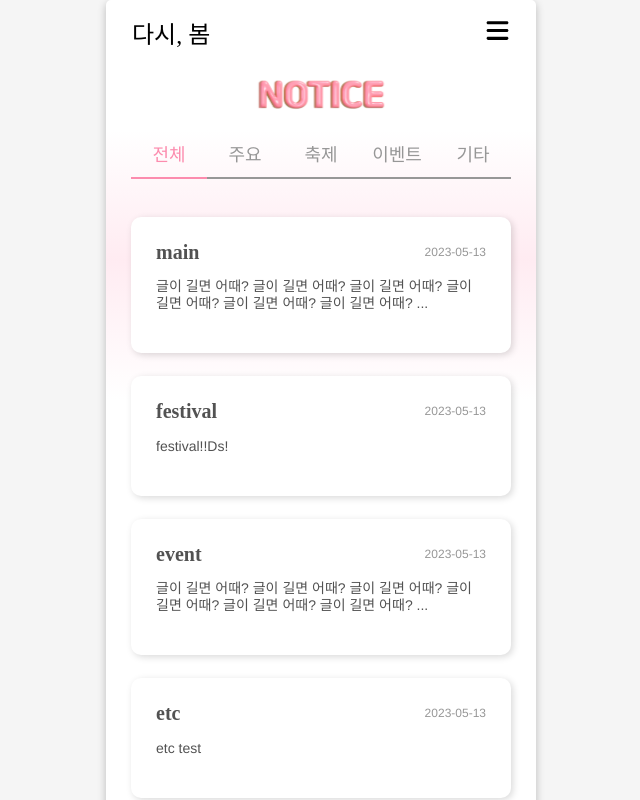
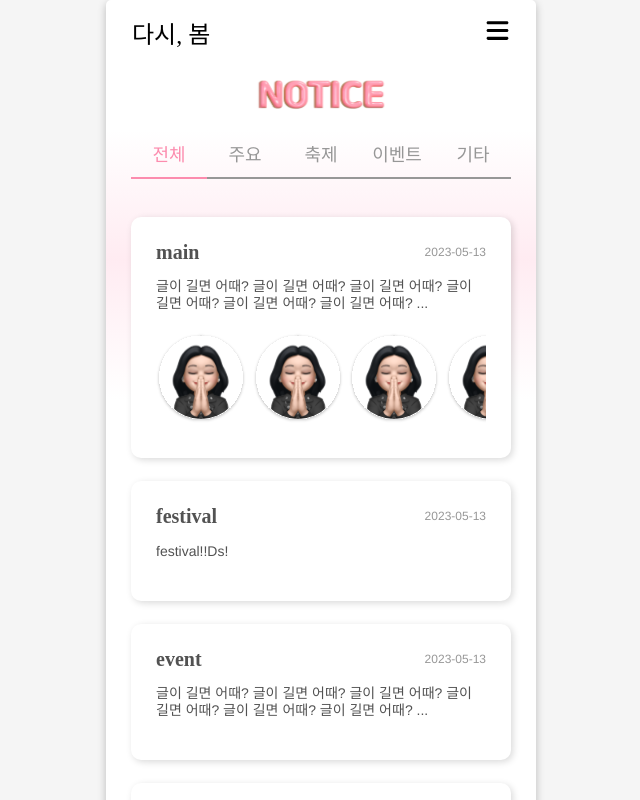
Before and after one commit to LikeLion-at-DGU/2023_spring_festival_front, a Next.js app: page /notice in a window 1280 px wide. Shown: the top 800 px of the page, without its empty margins (319-959 px from the left). Built offline with nearby package versions, Linux system fonts and the light colour scheme; a web font is replaced by a local one.

Commit message:
feat: notice 이미지 좌우 스크롤

```diff
--- a/components/notice/NoticeCard.jsx
+++ b/components/notice/NoticeCard.jsx
@@ -1,7 +1,9 @@
 import styled from "styled-components";
 import Image from 'next/image';
-import Link from 'next/link';
 import { useRouter } from "next/router";
+
+// test용 사진
+import test from '../image/about/about_seulgi.svg';
 
 const Container = styled.div`
     box-shadow: 2px 2px 7px rgba(0, 0, 0, 0.15);
@@ -52,38 +54,58 @@ const ImgBox = styled.div`
     flex-direction: row;
     justify-items: center;
     align-items: center;
+    height: 100px;
+    align-items: center;
+    flex-wrap: nowrap;
+    overflow-x: auto;
+    ::-webkit-scrollbar {
+        width: 4px;
+        height: 4px;
+    }
+    ::-webkit-scrollbar-thumb {
+        border-radius: 10px;
+    }
 `;
 
-const NoticeCard = ({id, title, content, created_at, images}) => {
-    const date = created_at.slice(0,10);
+const Img = styled(Image)`
+    height: 90%;
+    margin-right: 2%;
+`;
 
-    console.log(images)
+const NoticeCard = ({id, notice}) => {
+
+    const date = notice.created_at.slice(0,10);
 
     const router = useRouter();
 
     return(
         <Container
-        onClick = {()=>router.push(`notice/${id}`)}
+            onClick = {()=>router.push(`notice/${id}`)}
         >
                 <LinkBox>
                     <Header>
-                        <Title>{title}</Title>
+                        <Title>{notice.title}</Title>
                         <Date>{date}</Date>
                     </Header>
                     <Body>
-                        { content.length <= 60 ?
-                            <>{content}</> : <>{content.slice(0,60)}...</>
+                        { notice.content.length <= 60 ?
+                            <>{notice.content}</> : <>{notice.content.slice(0,60)}...</>
                         }
                     </Body>
-                    { ( images && images.length > 0 ) &&
+                    { ( notice.images && notice.images.length > 0 ) &&
                     <ImgBox>
-                        {images.map((image)=>{
+                        {notice.images.map((image)=>{
                             <Image
                                 key={image.id}
                                 src={image.url}
                                 alt={image.alt}
                             />
                         })}
+                        <Img src={test} alt="test"/>
+                        <Img src={test} alt="test"/>
+                        <Img src={test} alt="test"/>
+                        <Img src={test} alt="test"/>
+                        <Img src={test} alt="test"/>
                     </ImgBox>
                     }
                 </LinkBox>
--- a/src/pages/notice/index.jsx
+++ b/src/pages/notice/index.jsx
@@ -1,6 +1,7 @@
 import { useEffect, useState } from "react";
 import styled, { keyframes } from "styled-components";
 import NoticeCard from "components/notice/NoticeCard";
+import { animated, useTrail } from "react-spring";
 
 const Container = styled.div`
   width: 100%;
@@ -20,7 +21,7 @@ const TypeWrapper = styled.div`
 
 const Type = styled.button`
   width: 20%;
-  padding: 3% 3%;
+  padding: 3% 2%;
   background: transparent;
   border: none;
   border-bottom: 2px solid ${(props)=>props.isSelected ? '#FC8CAE' : '#979797'};
@@ -86,7 +87,7 @@ export default function Notice(){
           "type": "main",
           "content": "글이 길면 어때? 글이 길면 어때? 글이 길면 어때? 글이 길면 어때? 글이 길면 어때? 글이 길면 어때? 글이 길면 어때? 글이 길면 어때? 글이 길면 어때?",
           "created_at": "2023-05-13T07:47:07.687842+09:00",
-          "images": []
+          "images": ["https://images.ctfassets.net",]
         },
         {
           "id": 2,
@@ -149,10 +150,7 @@ export default function Notice(){
           <NoticeCard
             key={notice.id}
             id={notice.id}
-            title={notice.title}
-            content={notice.content}
-            created_at={notice.created_at}
-            images={notice.images}
+            notice={notice}
           />
         ))}
 
```
Also changed, not shown: src/pages/notice/[id].jsx (+39 -12 lines).
